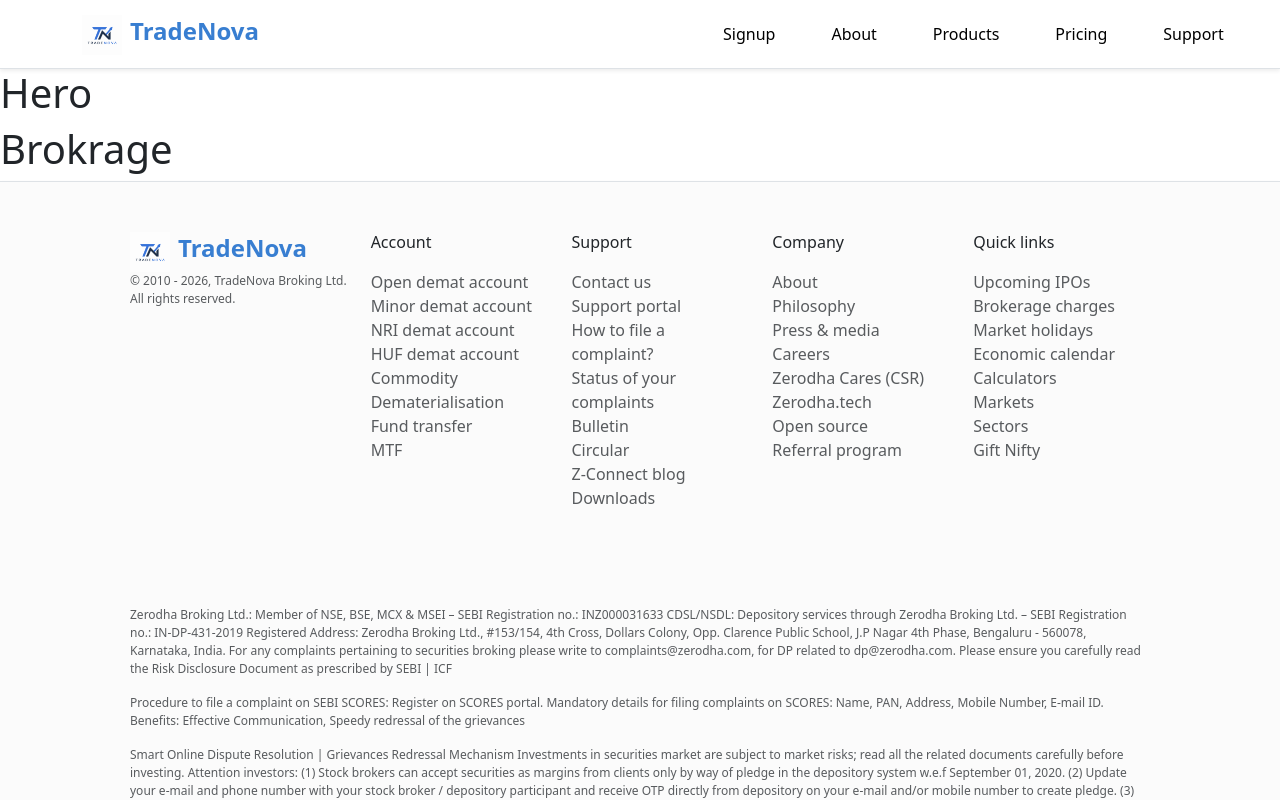
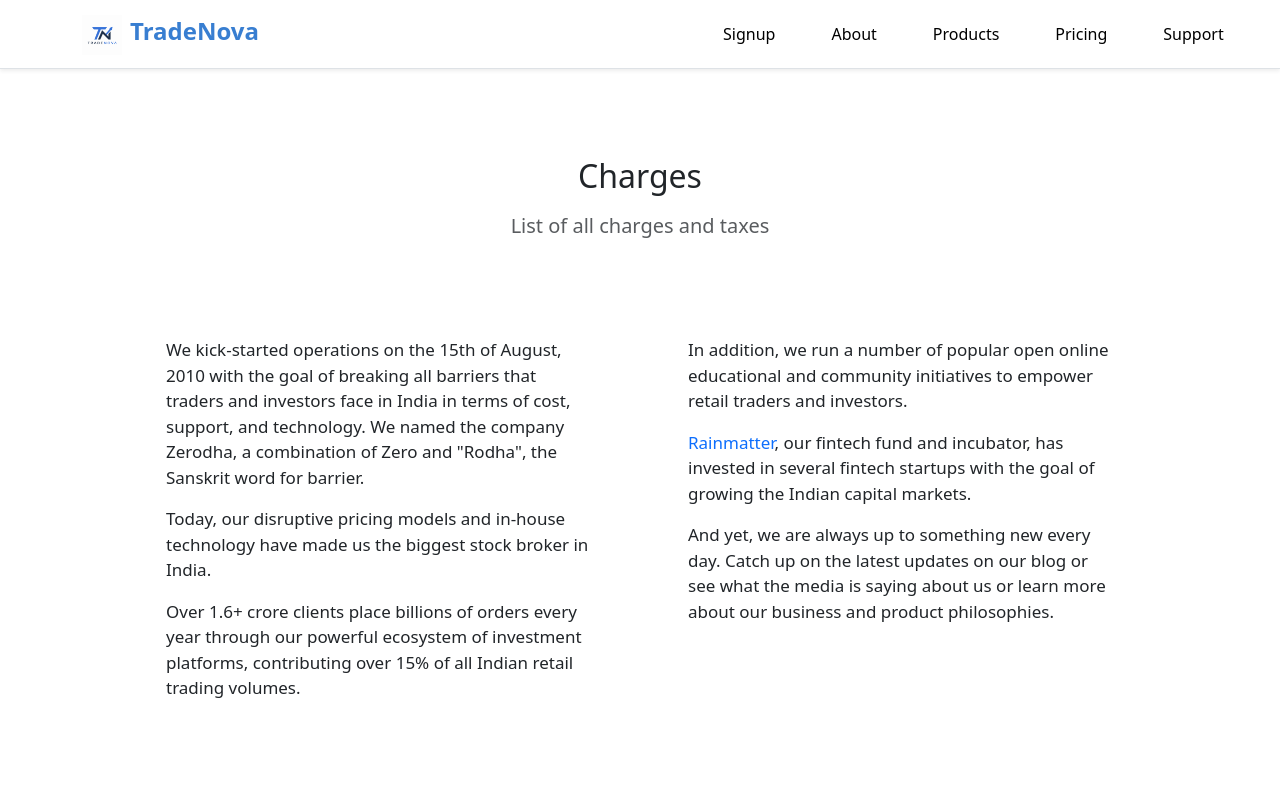
Before and after one commit to vedant-shinde327/TradeNova, a React (Vite) app in the folder frontend/: page /pricing in a window 1280 px wide. Shown: the top 800 px of the page. Built offline with nearby package versions, Linux system fonts and the light colour scheme.

Commit message:
building pricing page

```diff
--- a/frontend/src/landing_page/pricing/Hero.jsx
+++ b/frontend/src/landing_page/pricing/Hero.jsx
@@ -1,7 +1,55 @@
 function Hero() {
     return (
-        <h1>Hero</h1>
-     );
+      <div className="container">
+        <div className="row p-5  border-bottom fs-6 ">
+          <h1 className="fs-2 text-center pt-4 mt-3">Charges</h1>
+          <p className="text-center text-muted pt-2 mb-5 fs-5">
+            List of all charges and taxes
+          </p>
+          <div className="col-6 p-5">
+            <p style={{ fontSize: "17px" }}>
+              We kick-started operations on the 15th of August, 2010 with the
+              goal of breaking all barriers that traders and investors face in
+              India in terms of cost, support, and technology. We named the
+              company Zerodha, a combination of Zero and "Rodha", the Sanskrit
+              word for barrier.
+            </p>
+
+            <p style={{ fontSize: "17px" }}>
+              Today, our disruptive pricing models and in-house technology have
+              made us the biggest stock broker in India.
+            </p>
+
+            <p style={{ fontSize: "17px" }}>
+              Over 1.6+ crore clients place billions of orders every year
+              through our powerful ecosystem of investment platforms,
+              contributing over 15% of all Indian retail trading volumes.
+            </p>
+          </div>
+          <div className="col-6 p-5">
+            <p style={{ fontSize: "17px" }}>
+              In addition, we run a number of popular open online educational
+              and community initiatives to empower retail traders and investors.
+            </p>
+
+            <p style={{ fontSize: "17px" }}>
+              <a href="" style={{ textDecoration: "none" }}>
+                Rainmatter
+              </a>
+              , our fintech fund and incubator, has invested in several fintech
+              startups with the goal of growing the Indian capital markets.
+            </p>
+
+            <p style={{ fontSize: "17px" }}>
+              And yet, we are always up to something new every day. Catch up on
+              the latest updates on our blog or see what the media is saying
+              about us or learn more about our business and product
+              philosophies.
+            </p>
+          </div>
+        </div>
+      </div>
+    );
 }
 
 export default Hero;
--- a/frontend/src/landing_page/pricing/PricingPage.jsx
+++ b/frontend/src/landing_page/pricing/PricingPage.jsx
@@ -1,10 +1,12 @@
 import Brokrage from "./Brokrage";
 import Hero from "./Hero";
+import OpenAccount from "../OpenAccount";
 
 function PricingPage() {
     return (
         <>
             <Hero />
+            <OpenAccount />
             <Brokrage />
         </>
      );
```
